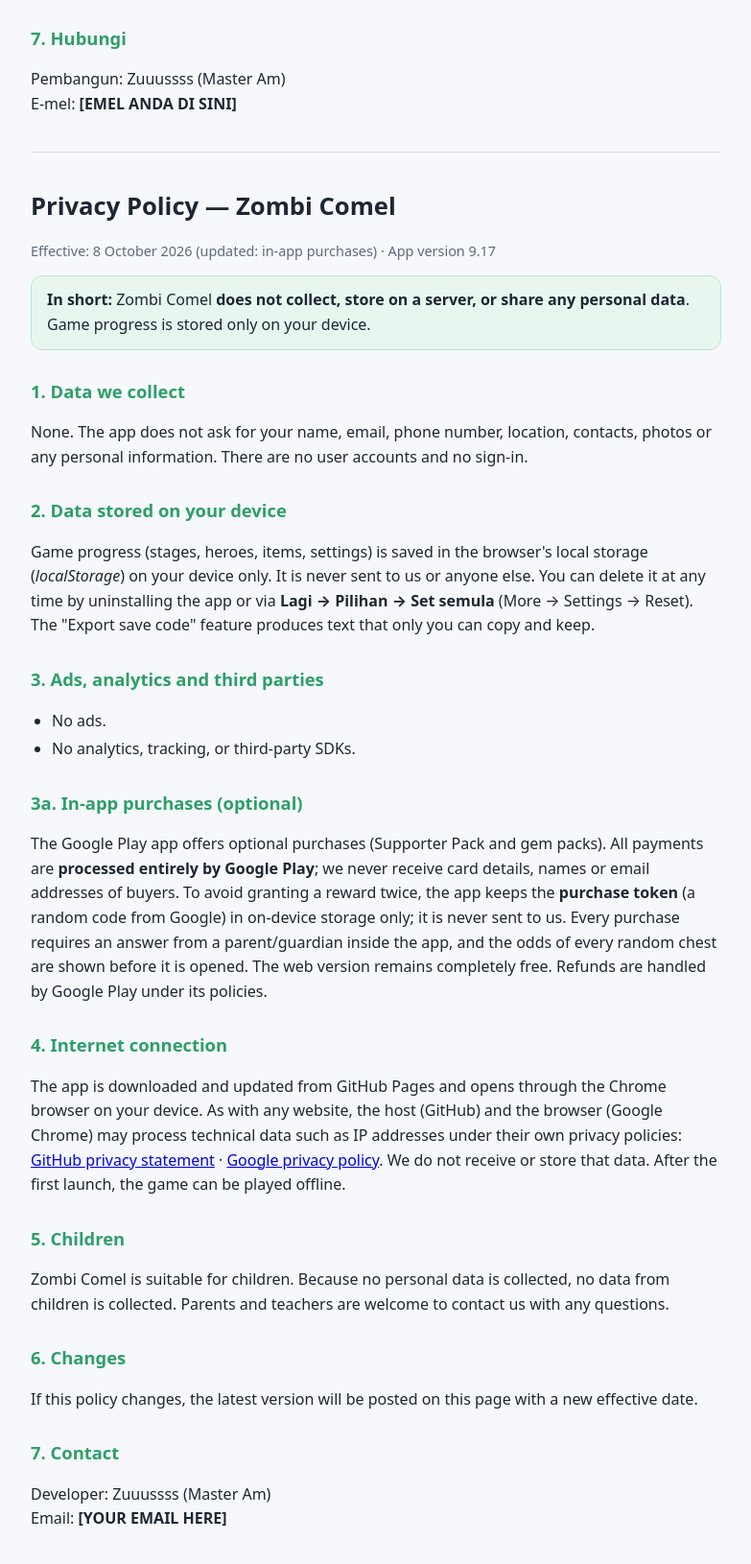
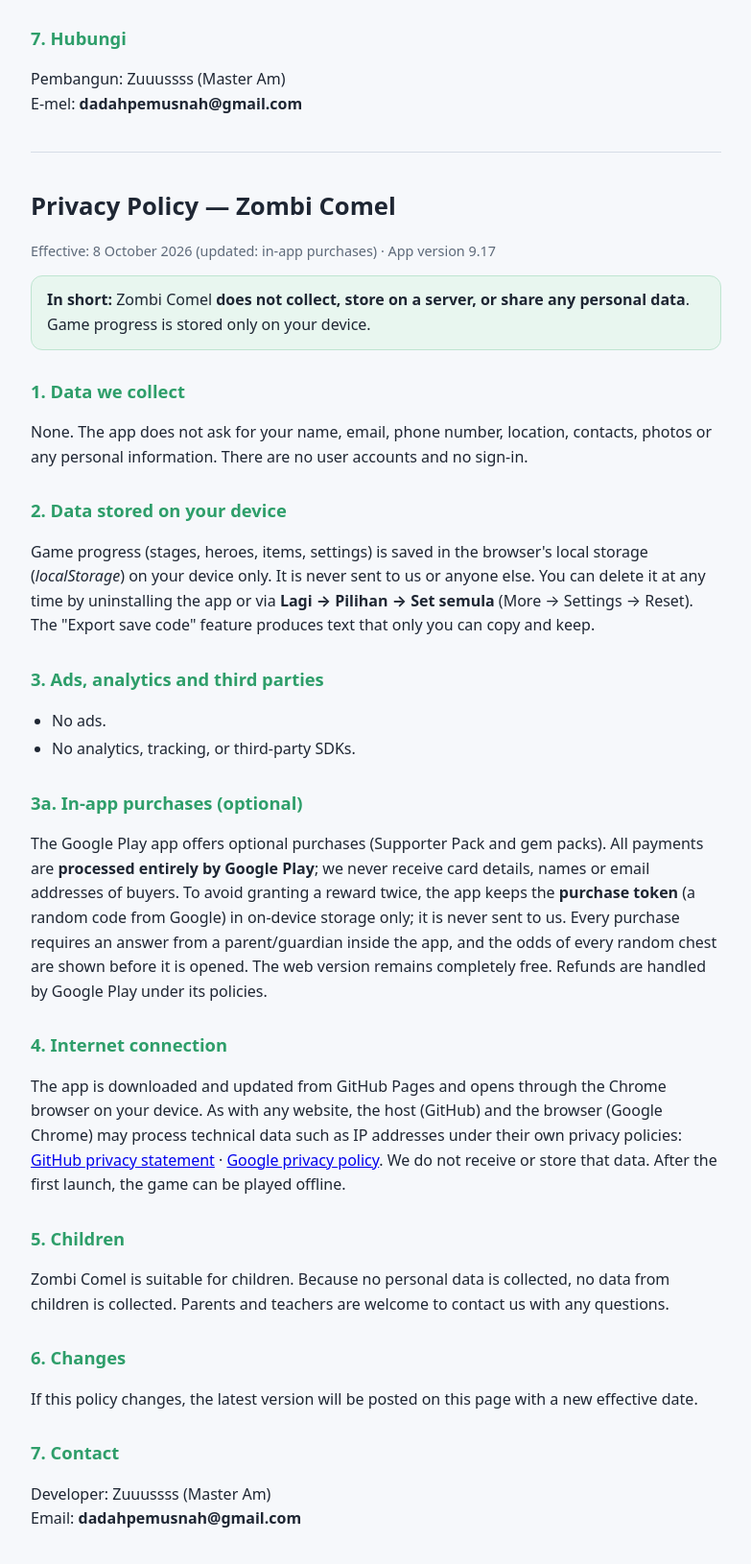
Before and after one commit to amirulskteh-oss/Zombi-Comel, a website: page docs/privasi.html in a window 1280 px wide. Shown: the part 1406-3036 px from the top of the page at 96% size, without its empty margins (248-1031 px from the left). Drawn offline with Linux system fonts and the light colour scheme.

Commit message:
docs: add contact email to privacy policy

```diff
--- a/docs/privasi.html
+++ b/docs/privasi.html
@@ -46,7 +46,7 @@
 <p>Jika polisi ini berubah, versi terkini akan disiarkan di halaman ini dengan tarikh berkuat kuasa yang baharu.</p>
 
 <h2>7. Hubungi</h2>
-<p>Pembangun: Zuuussss (Master Am)<br>E-mel: <b>[EMEL ANDA DI SINI]</b></p>
+<p>Pembangun: Zuuussss (Master Am)<br>E-mel: <b>dadahpemusnah@gmail.com</b></p>
 
 <hr>
 
@@ -83,6 +83,6 @@
 <p>If this policy changes, the latest version will be posted on this page with a new effective date.</p>
 
 <h2>7. Contact</h2>
-<p>Developer: Zuuussss (Master Am)<br>Email: <b>[YOUR EMAIL HERE]</b></p>
+<p>Developer: Zuuussss (Master Am)<br>Email: <b>dadahpemusnah@gmail.com</b></p>
 </body>
 </html>
```
